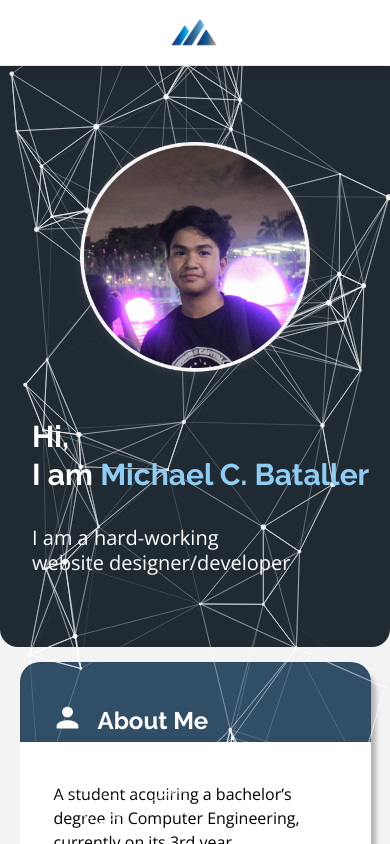
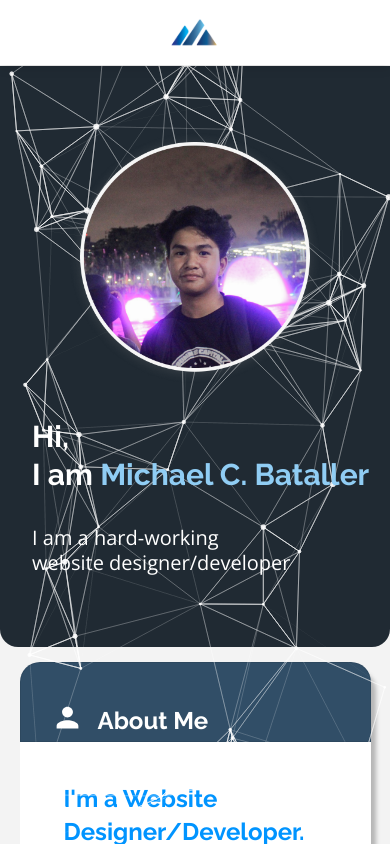
Before and after one commit to mchlbataller/webfolio, a React (Create React App) app in the folder client/: page / in a window 390 px wide. Shown: the top 844 px of the page. Built offline with nearby package versions, Linux system fonts and the light colour scheme.

Commit message:
Added about card heading and responsiveness

```diff
--- a/client/src/ThemeProvider.js
+++ b/client/src/ThemeProvider.js
@@ -11,8 +11,9 @@ const lightCard = {
 
 export const ThemeProvider = (props) => {
 	const [card, setCardTheme] = React.useState(lightCard);
+	const [aboutHeader, setAboutHeaderColor] = React.useState("#FFFFFF");
 	return (
-		<ThemeContext.Provider value={{ card }}>
+		<ThemeContext.Provider value={{ card, aboutHeader }}>
 			{props.children}
 		</ThemeContext.Provider>
 	);
--- a/client/src/components/Card.jsx
+++ b/client/src/components/Card.jsx
@@ -28,7 +28,8 @@ export const CardHeader = styled.p.attrs({
 })``;
 
 const CardHeaderContainer = styled.div.attrs({
-	className: "align-text-bottom flex pt-10 pl-8 w-full lg:w-1/4 lg:absolute",
+	className:
+		"align-text-bottom flex lg:flex-col pt-10 pl-8 w-full lg:absolute lg:px-10",
 })`
 	height: 80px;
 	background: ${(props) => props.background || "#FF0000"};
@@ -39,6 +40,14 @@ const CardHeaderContainer = styled.div.attrs({
 	@media (min-width: 1024px) {
 		border-radius: 5px 0px 0px 5px;
 		height: 100%;
+		width: 27%;
+	}
+`;
+
+const CardContent = styled.section`
+	color: ${(props) => props.color};
+	@media (min-width: 1024px) {
+		margin-left: 27%;
 	}
 `;
 
@@ -50,18 +59,15 @@ export const Card = (props) => {
 			<CardHeaderContainer background={theme.card.header}>
 				{props.headerIcon}
 				<p
-					className="text-2xl font-bold ml-4 mb-1"
+					className="text-2xl font-bold ml-4 lg:ml-0 mb-1"
 					style={{ color: theme.card.headerTitle }}
 				>
 					{props.title}
 				</p>
 			</CardHeaderContainer>
-			<section
-				className="px-6 py-10 lg:ml-64 lg:pl-64"
-				style={{ color: theme.card.content }}
-			>
+			<CardContent className="px-6 py-10" color={theme.card.content}>
 				{props.children}
-			</section>
+			</CardContent>
 		</CardContainer>
 	);
 };
--- a/client/src/pages/LandingCards/About.jsx
+++ b/client/src/pages/LandingCards/About.jsx
@@ -1,29 +1,51 @@
 import { Card } from "components";
 import React from "react";
+import { ThemeContext } from "ThemeProvider";
 import { User } from "assets/icons";
 import styled from "styled-components";
+
 const AboutContent = styled.div`
 	p {
 		font-family: "Open Sans", sans-serif;
 		font-weight: 300;
-		padding-left: 10px;
-		padding-right: 10px;
+		padding-left: 20px;
 		margin-bottom: 8px;
+	}
+	@media (min-width: 1024px) {
+		width: 70%;
 	}
 `;
 
-export const About = (props) => (
+const AboutHeading = styled.h1`
+	font-family: Open Sans;
+	padding-left: 20px;
+	font-style: normal;
+	font-weight: bold;
+	font-size: 24px;
+	line-height: 33px;
+	color: #0094ff;
+`;
+
+export const About = (props) => {
+	const theme = React.useContext(ThemeContext);
+
+	return (
 		<>
 			<Card height="426px" title="About Me" headerIcon={<User />}>
 				<AboutContent>
+					<AboutHeading color={theme.aboutHeader}>
+						I'm a Website Designer/Developer.
+					</AboutHeading>
+					<p className="text-base mt-3">
+						A student acquiring a bachelor’s degree in Computer
+						Engineering, currently on its 3rd year.
+					</p>
 					<p>
-					A student acquiring a bachelor’s degree in Computer
-					Engineering, currently on its 3rd year. <br />
-					<br />
-					My passion is developing websites and web apps, and it made
-					me efficient in making these.
+						My passion is developing websites and web apps, and it
+						made me efficient in making these.
 					</p>
 				</AboutContent>
 			</Card>
 		</>
 	);
+};
```
Lines whose indentation alone changed are shown as unchanged.
